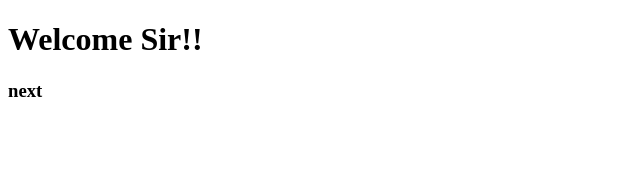
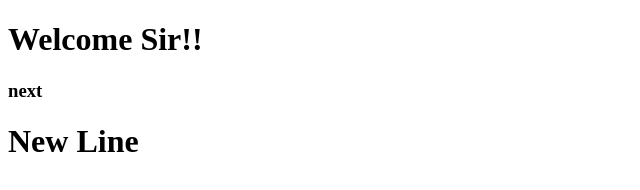
Before and after one commit to dipendubiswas/test, a plain HTML site: page index.html in a window 1280 px wide. Shown: the whole page, without its empty margins (0-640 px from the left). Drawn offline with Linux system fonts and the light colour scheme.

Commit message:
Add a New Line

```diff
--- a/index.html
+++ b/index.html
@@ -10,6 +10,7 @@
 <body>
     <h1>Welcome Sir!!</h1>
     <h3>next</h3>
+    <h1>New Line</h1>
 </body>
 
 </html>
```
